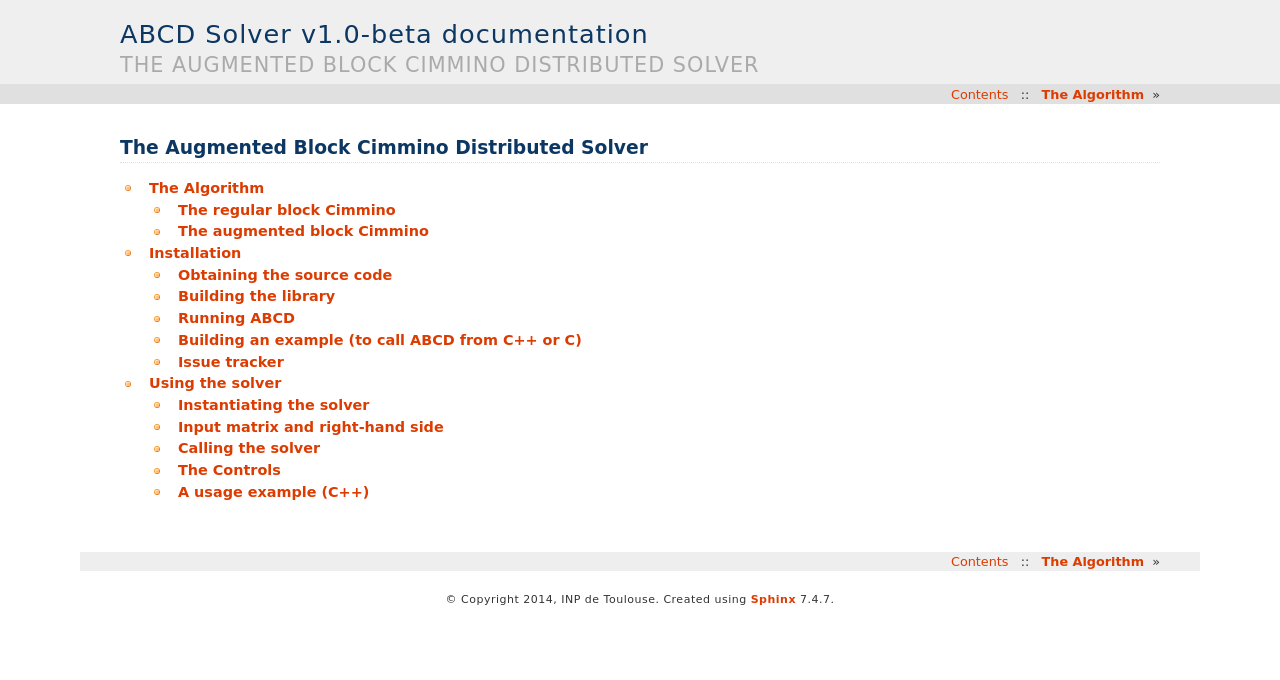
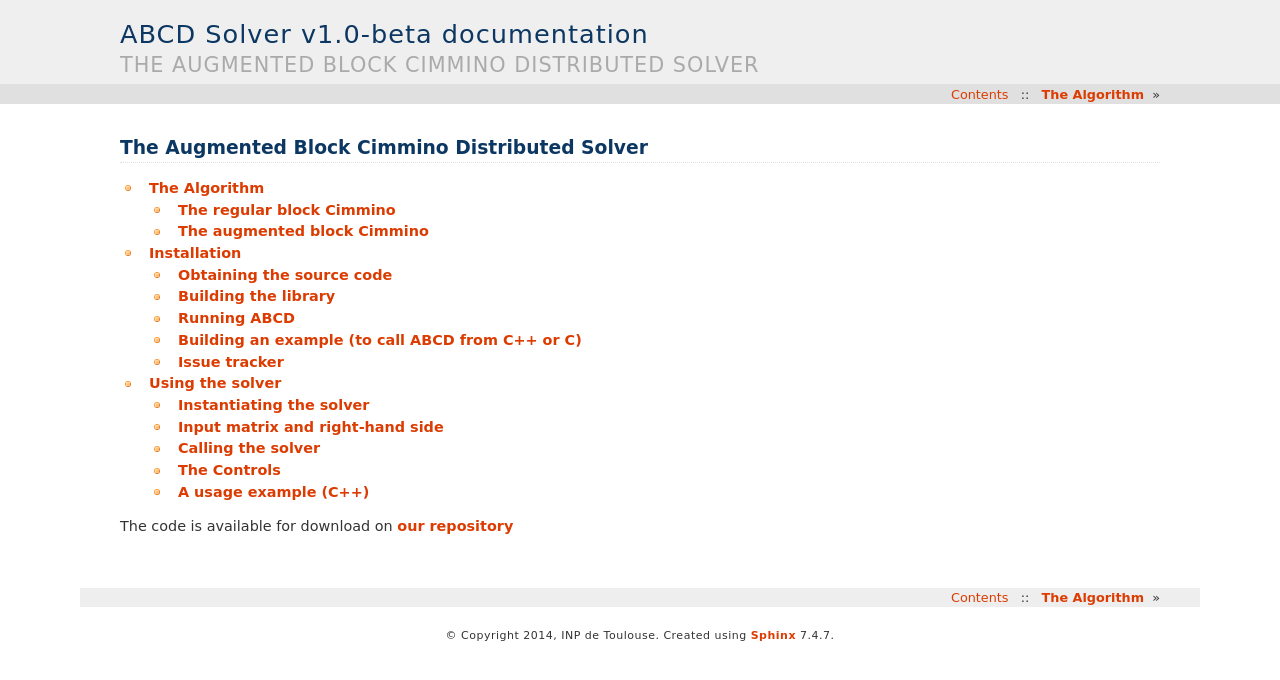
Before and after one commit to NLAFET/block_cimmino, a Sphinx documentation site: the page built from doc/source/index.rst, in a window 1280 px wide. Shown: the top 680 px of the page. Built offline with Sphinx 7.4.7, drawn with Linux system fonts in a browser that asks for light colours.

Commit message:
ajout du lien vers bitbucket dans la première page de la doc

```diff
--- a/doc/source/index.rst
+++ b/doc/source/index.rst
@@ -13,3 +13,6 @@ The Augmented Block Cimmino Distributed Solver
    algorithm
    installation
    usage_cpp
+
+
+The code is available for download on `our repository <https://bitbucket.org/apo_irit/abcd>`_
```
